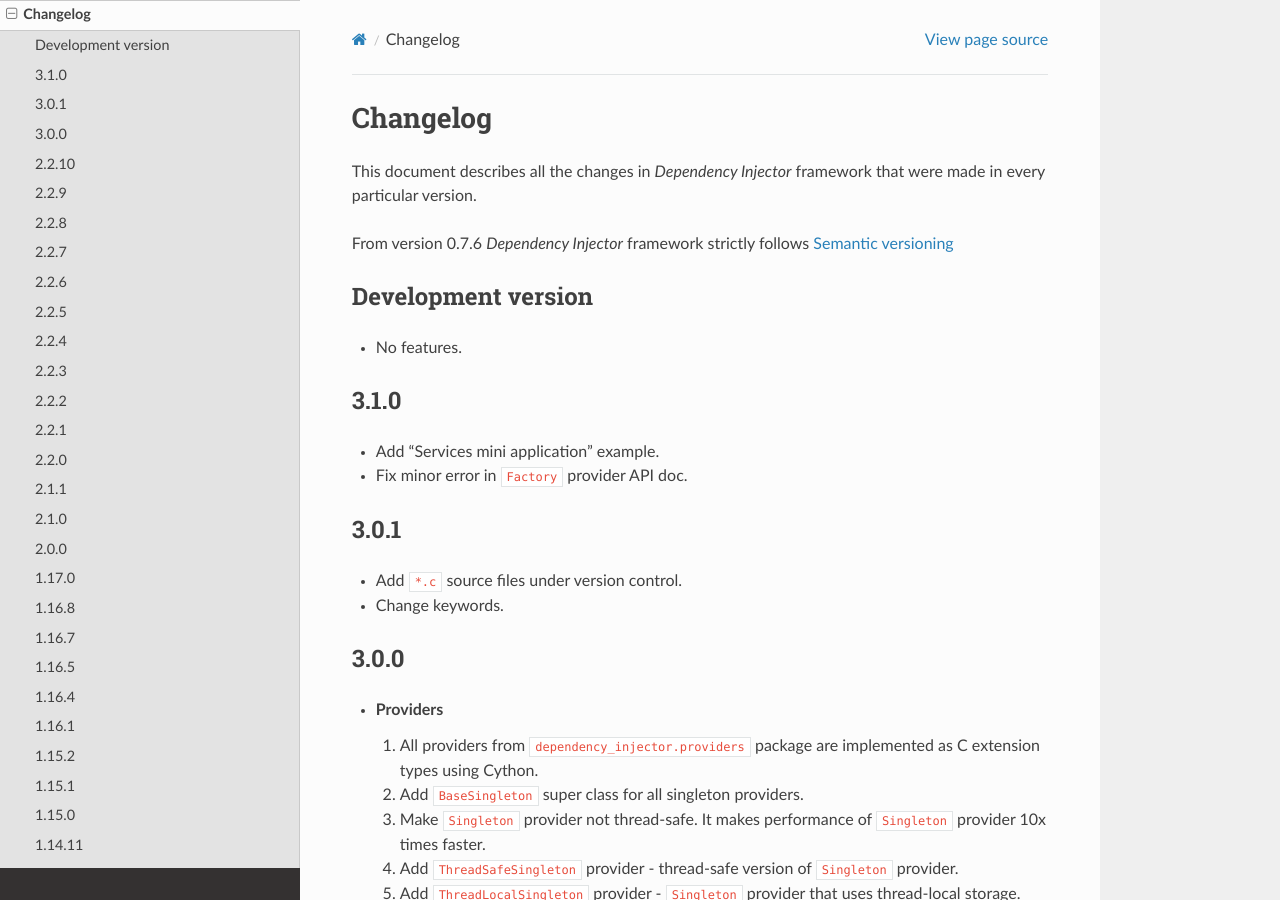
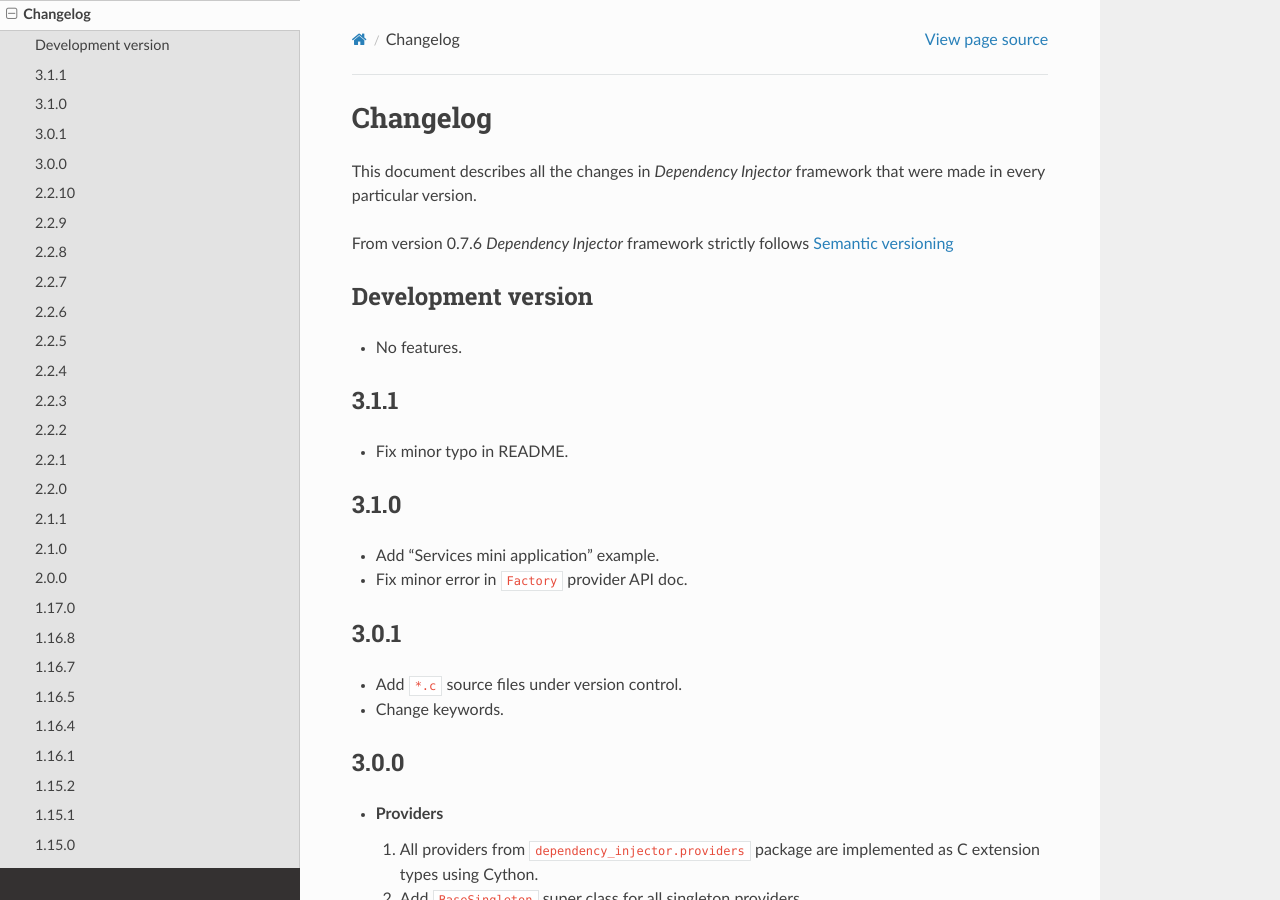
Before and after one commit to ets-labs/python-dependency-injector, a Sphinx documentation site: the page built from docs/main/changelog.rst, in a window 1280 px wide and 900 px high. Built offline with Sphinx 7.4.7 and the Read the Docs theme 2.0.0, drawn with Linux system fonts in a browser that asks for light colours.

Commit message:
Fix minor typo in readme

```diff
--- a/README.rst
+++ b/README.rst
@@ -11,6 +11,7 @@
 + Easy, smart, pythonic style.
 + Obvious, clear structure.
 + Extensibility and flexibility.
++ High performance.
 + Memory efficiency.
 + Thread safety.
 + Documentation.
--- a/docs/main/changelog.rst
+++ b/docs/main/changelog.rst
@@ -10,6 +10,10 @@
 Development version
 -------------------
 - No features.
+
+3.1.1
+-----
+- Fix minor typo in README.
 
 3.1.0
 -----
--- a/src/dependency_injector/__init__.py
+++ b/src/dependency_injector/__init__.py
@@ -1,6 +1,6 @@
 """Dependency injector top-level package."""
 
-VERSION = '3.1.0'
+VERSION = '3.1.1'
 """Version number that follows semantic versioning.
 
 :type: str
```
